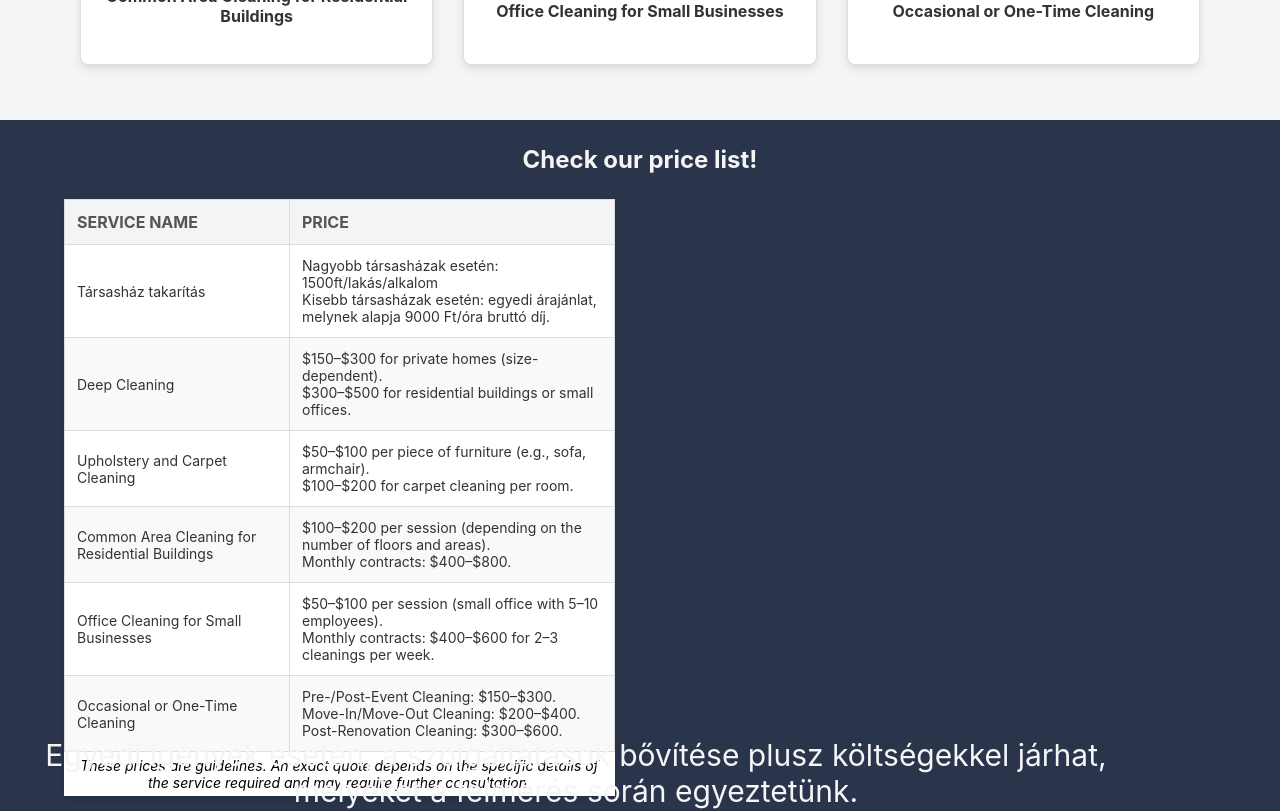
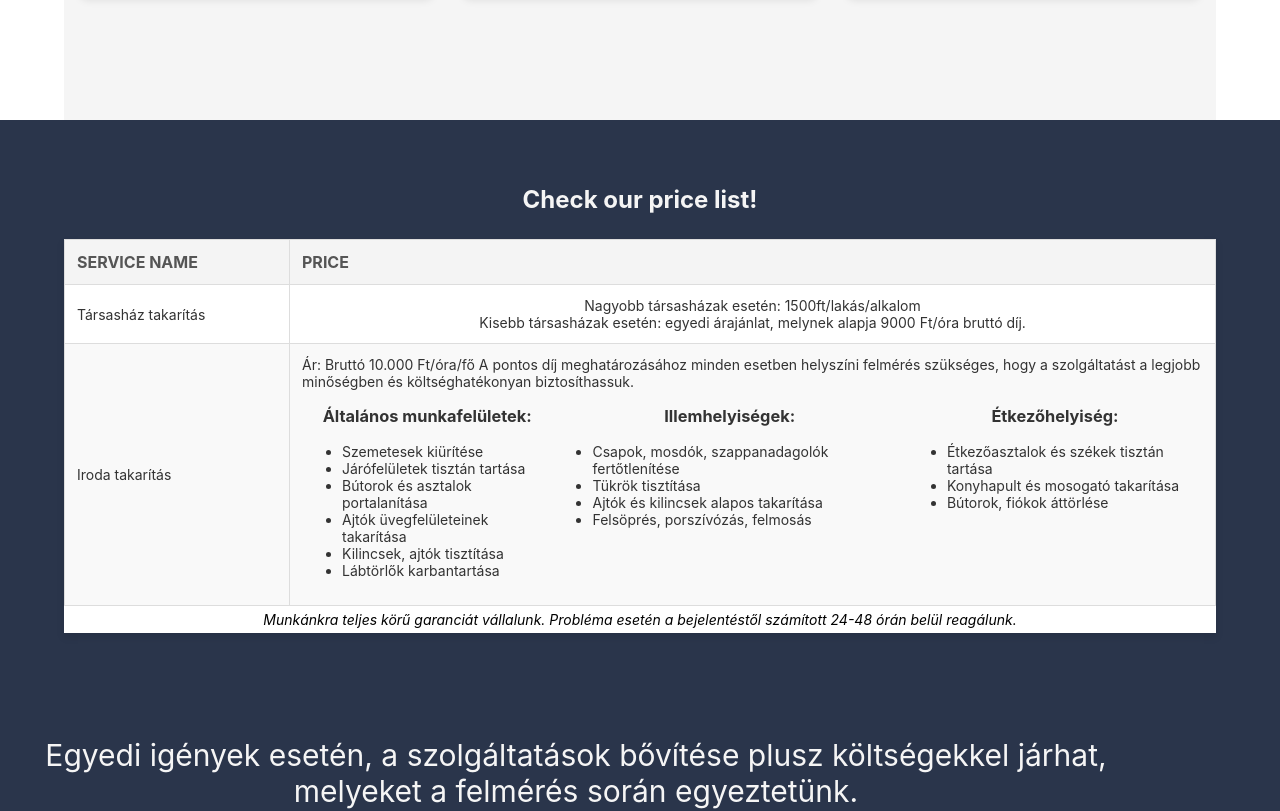
Before and after one commit to LaszloF5/cleaning-web-app, a React (Create React App) app: page / in a window 1280 px wide. Shown: the part 1480-2291 px from the top of the page. Built offline with nearby package versions, Linux system fonts and the light colour scheme.

Commit message:
version 3.0

```diff
--- a/src/Components/AboutUs.jsx
+++ b/src/Components/AboutUs.jsx
@@ -29,8 +29,10 @@ export default function AboutUs() {
         </h2>
         <div className="us">
           <p className="us_p">
-          Üdvözöljük! Cégünk professzionális társasház takarítási szolgáltatásokat nyújt Győrben és környékén. Célunk, hogy tiszta és rendezett környezetet teremtsünk, ahol a lakók otthon érezhetik magukat. Szolgáltatásaink magukban foglalják a heti rendszerességű takarítást, amely tartalmazza a felmosást, söprést, portalanítást, pókhálótlanítást és havi rendszerességgel az ablakok tisztítását.
+          Tudjuk, hogy az otthon és a közös terek tisztasága a nyugalom és a kényelem alapja. Ezért elkötelezettek vagyunk, hogy professzionális és megbízható takarítási szolgáltatásokat nyújtsunk Önnek, legyen szó otthonáról vagy társasházáról Győrben és környékén.
           </p>
+          <p className="us_p">Szakértő csapatunk minden részletre odafigyelve, alaposan és precízen dolgozik, hogy otthona vagy társasháza ne csak ragyogóan tiszta legyen, de kellemes illatokkal is betöltse a teret. Nagy hangsúlyt fektetünk az illatokra, hiszen tudjuk, hogy egy friss és tiszta illat otthonossá teszi a környezetet.</p>
+          <p className="us_p">Segítünk, hogy Önnek több ideje maradjon a fontos dolgokra. Ismerje meg részletes szolgáltatásainkat és kérjen személyre szabott árajánlatot még ma!</p>
         </div>
         <div className="theySaid-container">
           <h3 className="theySaid-container_h3">They said about us</h3>
--- a/src/Components/PriceList.jsx
+++ b/src/Components/PriceList.jsx
@@ -1,11 +1,99 @@
-import React from "react";
+import React, { useEffect, useState } from "react";
 import "../Components/css/PriceList.css";
 
 export default function PriceList() {
-  const otherOptionText = `Do you have special needs? \nContact us with `;
+  const [isMobileView, setIsMobileView] = useState(window.innerWidth < 700);
+
+  useEffect(() => {
+    const handleResize = () => {
+      setIsMobileView(window.innerWidth < 700);
+    };
+
+    window.addEventListener("resize", handleResize);
+
+    return () => window.removeEventListener("resize", handleResize);
+  }, []);
+
+  const services = [
+    {
+      name: "Társasház takarítás",
+      details: [
+        "Nagyobb társasházak esetén: 1500ft/lakás/alkalom",
+        "Kisebb társasházak esetén: egyedi árajánlat, melynek alapja 9000 Ft/óra bruttó díj.",
+      ],
+    },
+    {
+      name: "Iroda takarítás",
+      details: [
+        "Ár: Bruttó 10.000 Ft/óra/fő. A pontos díj meghatározásához minden esetben helyszíni felmérés szükséges, hogy a szolgáltatást a legjobb minőségben és költséghatékonyan biztosíthassuk.",
+      ],
+      categories: [
+        {
+          title: "Általános munkafelületek:",
+          items: [
+            "Szemetesek kiürítése",
+            "Járófelületek tisztán tartása",
+            "Bútorok és asztalok portalanítása",
+            "Ajtók üvegfelületeinek takarítása",
+            "Kilincsek, ajtók tisztítása",
+            "Lábtörlők karbantartása",
+          ],
+        },
+        {
+          title: "Illemhelyiségek:",
+          items: [
+            "Csapok, mosdók, szappanadagolók fertőtlenítése",
+            "Tükrök tisztítása",
+            "Ajtók és kilincsek alapos takarítása",
+            "Felsöprés, porszívózás, felmosás",
+          ],
+        },
+        {
+          title: "Étkezőhelyiség:",
+          items: [
+            "Étkezőasztalok és székek tisztán tartása",
+            "Konyhapult és mosogató takarítása",
+            "Bútorok, fiókok áttörlése",
+          ],
+        },
+      ],
+    },
+  ];
+
   return (
     <div className="third-container">
-      <div className="price-container">
+      {isMobileView ? (<div className="service-list-container">
+        {services.map((service, index) => (
+          <div key={index} className="service-card">
+            <h2 className="service-title">{service.name}</h2>
+            {service.details.map((detail, i) => (
+              <p key={i} className="service-detail">
+                {detail}
+              </p>
+            ))}
+            {service.categories && (
+              <div className="service-categories">
+                {service.categories.map((category, j) => (
+                  <div key={j} className="service-category">
+                    <h4>{category.title}</h4>
+                    <ul className="service-category_ul">
+                      {category.items.map((item, k) => (
+                        <li key={k}>{item}</li>
+                      ))}
+                    </ul>
+                  </div>
+                ))}
+              </div>
+            )}
+          </div>
+        ))}
+        <p className="service-footer">
+          Munkánkra teljes körű garanciát vállalunk. Probléma esetén a
+          bejelentéstől számított 24-48 órán belül reagálunk.
+        </p>
+      </div>)
+      :
+      (<div className="price-container">
         <h2 className="price-container_h2">Check our price list!</h2>
         <table className="services-table">
           <thead className="services-table_head">
@@ -24,102 +112,78 @@ export default function PriceList() {
                 Társasház takarítás
               </td>
               <td className="services-table_cell">
+                <div className="condominium-price-container">
                   <span className="service-price">
                     Nagyobb társasházak esetén: 1500ft/lakás/alkalom
                   </span>
                   <span className="service-price">
-                Kisebb társasházak esetén: egyedi árajánlat, melynek alapja 9000 Ft/óra bruttó díj.
+                    Kisebb társasházak esetén: egyedi árajánlat, melynek alapja
+                    9000 Ft/óra bruttó díj.
                   </span>
+                </div>
               </td>
             </tr>
             <tr className="services-table_row">
-              <td className="services-table_cell name-cell">Deep Cleaning</td>
-              <td className="services-table_cell service-price-cell">
+              <td className="services-table_cell name-cell">Iroda takarítás</td>
+              <td className="services-table_cell">
                 <span className="service-price">
-                  $150–$300 for private homes (size-dependent).
+                  Ár: Bruttó 10.000 Ft/óra/fő A pontos díj meghatározásához
+                  minden esetben helyszíni felmérés szükséges, hogy a
+                  szolgáltatást a legjobb minőségben és költséghatékonyan
+                  biztosíthassuk.
+                </span>
+                <div className="flex">
+                  <span className="service-price">
+                    <h3 className="service-price_h3">
+                      Általános munkafelületek:
+                    </h3>
+                    <ul>
+                      <li>Szemetesek kiürítése</li>
+                      <li>Járófelületek tisztán tartása</li>
+                      <li>Bútorok és asztalok portalanítása</li>
+                      <li>Ajtók üvegfelületeinek takarítása</li>
+                      <li>Kilincsek, ajtók tisztítása</li>
+                      <li>Lábtörlők karbantartása</li>
+                    </ul>
                   </span>
                   <span className="service-price">
-                  $300–$500 for residential buildings or small offices.
-                </span>
-              </td>
-            </tr>
-            <tr className="services-table_row">
-              <td className="services-table_cell name-cell">
-                Upholstery and Carpet Cleaning
-              </td>
-              <td className="services-table_cell">
-                <span className="service-price service-price-cell">
-                  $50–$100 per piece of furniture (e.g., sofa, armchair).
+                    <h3 className="service-price_h3">Illemhelyiségek:</h3>
+                    <ul>
+                      <li>Csapok, mosdók, szappanadagolók fertőtlenítése</li>
+                      <li>Tükrök tisztítása</li>
+                      <li>Ajtók és kilincsek alapos takarítása</li>
+                      <li>Felsöprés, porszívózás, felmosás</li>
+                    </ul>
                   </span>
                   <span className="service-price">
-                  $100–$200 for carpet cleaning per room.
+                    <h3 className="service-price_h3">Étkezőhelyiség:</h3>
+                    <ul>
+                      <li>Étkezőasztalok és székek tisztán tartása</li>
+                      <li>Konyhapult és mosogató takarítása</li>
+                      <li>Bútorok, fiókok áttörlése</li>
+                    </ul>
                   </span>
-              </td>
-            </tr>
-            <tr className="services-table_row">
-              <td className="services-table_cell name-cell">
-                Common Area Cleaning for Residential Buildings
-              </td>
-              <td className="services-table_cell service-price-cell">
-                <span className="service-price">
-                  $100–$200 per session (depending on the number of floors and
-                  areas).
-                </span>
-                <span className="service-price">
-                  Monthly contracts: $400–$800.
-                </span>
-              </td>
-            </tr>
-            <tr className="services-table_row">
-              <td className="services-table_cell name-cell">
-                Office Cleaning for Small Businesses
-              </td>
-              <td className="services-table_cell">
-                <span className="service-price service-price-cell">
-                  $50–$100 per session (small office with 5–10 employees).
-                </span>
-                <span className="service-price">
-                  Monthly contracts: $400–$600 for 2–3 cleanings per week.
-                </span>
-              </td>
-            </tr>
-            <tr className="services-table_row">
-              <td className="services-table_cell name-cell">
-                Occasional or One-Time Cleaning
-              </td>
-              <td className="services-table_cell service-price-cell">
-                <span className="service-price">
-                  Pre-/Post-Event Cleaning: $150–$300.
-                </span>
-                <span className="service-price">
-                  Move-In/Move-Out Cleaning: $200–$400.
-                </span>
-                <span className="service-price">
-                  Post-Renovation Cleaning: $300–$600.
-                </span>
+                </div>
               </td>
             </tr>
           </tbody>
           <tfoot className="table-addition">
             <tr>
               <td colSpan={2} className="tfoot">
-              These prices are guidelines. An exact quote depends on the specific
-            details of the service required and may require further
-            consultation.
+                Munkánkra teljes körű garanciát vállalunk. Probléma esetén a
+                bejelentéstől számított 24-48 órán belül reagálunk.
               </td>
             </tr>
           </tfoot>
         </table>
-        <p>Munkánkra teljes körű garanciát vállalunk. Probléma esetén a bejelentéstől számított 24-48 órán belül reagálunk.</p>
         <div className="other-option-container">
           <p className="other-option-p">
-            {/* {otherOptionText}{" "}
-            <span className="other-option-p_lastword">confidence!</span> */}
-            Egyedi igények esetén, a szolgáltatások bővítése plusz költségekkel járhat, melyeket a felmérés során egyeztetünk.
+            Egyedi igények esetén, a szolgáltatások bővítése plusz költségekkel
+            járhat, melyeket a felmérés során egyeztetünk.
           </p>
           <button className="contact-button">Contact Us!</button>
         </div>
-      </div>
+      </div>)}
     </div>
   );
 }
--- a/src/Components/Services.jsx
+++ b/src/Components/Services.jsx
@@ -4,7 +4,6 @@ import "../Components/css/Services.css";
 export default function Services() {
   const servicesMainText = `Your Trusted \nCleaning `;
   return (
-    <div className="kesobbModositaniAStrukturat">
       <div className="second-container">
         <h2 className="second-container_h2">
           {servicesMainText} <span className="services-lastWord">Service!</span>
@@ -61,6 +60,5 @@ export default function Services() {
           </div>
         </div>
       </div>
-    </div>
   );
 }
--- a/src/Components/css/AboutUs.css
+++ b/src/Components/css/AboutUs.css
@@ -29,14 +29,14 @@
 
 .us {
   outline: 3px solid black;
-  width: 50%;
+  width: 75%;
   display: flex;
+  flex-direction: column;
   margin-left: 30px;
   border-radius: 8px;
 }
 
-.us_img,
-.us_p {
+.us_img {
   width: 50%;
   margin: auto 0;
 }
--- a/src/Components/css/PriceList.css
+++ b/src/Components/css/PriceList.css
@@ -12,15 +12,15 @@
 }
 
 .price-container {
+  margin: 0 auto;
   width: 90vw;
-  height: 100%;
+  /* height: 100%; */
   /* outline: 3px solid whitesmoke; */
-  margin: 0 auto;
   /* padding-top: 100px; */
 }
 
 .price-container_h2 {
-  padding: 25px 0;
+  padding: 65px 0 25px 0;
   margin-block-start: 0;
   margin-block-end: 0;
 }
@@ -62,8 +62,23 @@
   width: 300px;
 }
 
+.condominium-price-container {
+  display: flex;
+  flex-direction: column;
+  align-items: center;
+}
+
 .service-price {
   display: block;
+}
+
+.service-price_h3 {
+  text-align: center;
+}
+
+.flex {
+  display: flex;
+  justify-content: space-around;
 }
 
 .table-addition {
@@ -99,15 +114,20 @@
     font-size: 15px;
     cursor: pointer;
     color: var(--main-text-color);
-  } */
+    } */
+
+/*Mobil nézet, react render*/
+
+.service-title {
+  padding-top: 25px;
+}
+
+.service-category_ul {
+  list-style-type: none;
+}
+
 
 @media screen and (max-width: 992px) {
-  .services-table {
-    width: 80%;
-  }
-}
-
-@media screen and (max-width: 700px) {
   .other-option-container {
     position: static;
     margin: auto;
@@ -115,6 +135,13 @@
   .services-table {
     margin: 10px auto;
   }
+  .other-option-p {
+    font-size: 20px;
+  }
+}
+
+/* @media screen and (max-width: 700px) {
+
 
   .third-container,
   .price-container {
@@ -130,36 +157,4 @@
   .service-price-cell {
     width: 200px;
   }
-}
-
-/* @media screen and (max-width: 700px) {
-  .third-container,
-  .price-container {
-    height: calc(100vh + 100px);
-  }
-  .services-table {
-    margin: 0 auto;
-  }
-}
-
-@media screen and (max-width: 500px) {
-  .third-container,
-  .price-container {
-    height: calc(100vh + 250px);
-  }
-
-  .name-cell {
-    width: 150px;
-  }
-
-  .service-price-cell {
-    width: 200px;
-  }
-}
-
-@media screen and (max-width: 440px) {
-  .third-container,
-  .price-container {
-    height: calc(100vh + 300px);
-  }
 } */
--- a/src/Components/css/Services.css
+++ b/src/Components/css/Services.css
@@ -1,9 +1,6 @@
 :root {
   --main-blue-color: rgb(7, 138, 237);
   --main-text-color: rgb(245, 245, 245);
-}
-.kesobbModositaniAStrukturat {
-  background-color: var(--main-text-color);
 }
 
 .second-container {
@@ -12,13 +9,14 @@
   background-color: var(--main-text-color);
   /* outline: 3px solid black; */
   margin: 0 auto;
-  display: flex;
+  /* display: flex;
   flex-direction: column;
-  justify-content: space-evenly;
+  justify-content: space-evenly; */
 }
 
 .second-container_h2 {
-  margin: 40px 0;
+  margin: 0;
+  padding: 65px 0 25px 0;
   font-size: 30px;
   /* position: absolute;
     left: 17%; */
```
Also changed, not shown: src/App.js (line endings or trailing spaces). Lines whose indentation alone changed are shown as unchanged.
